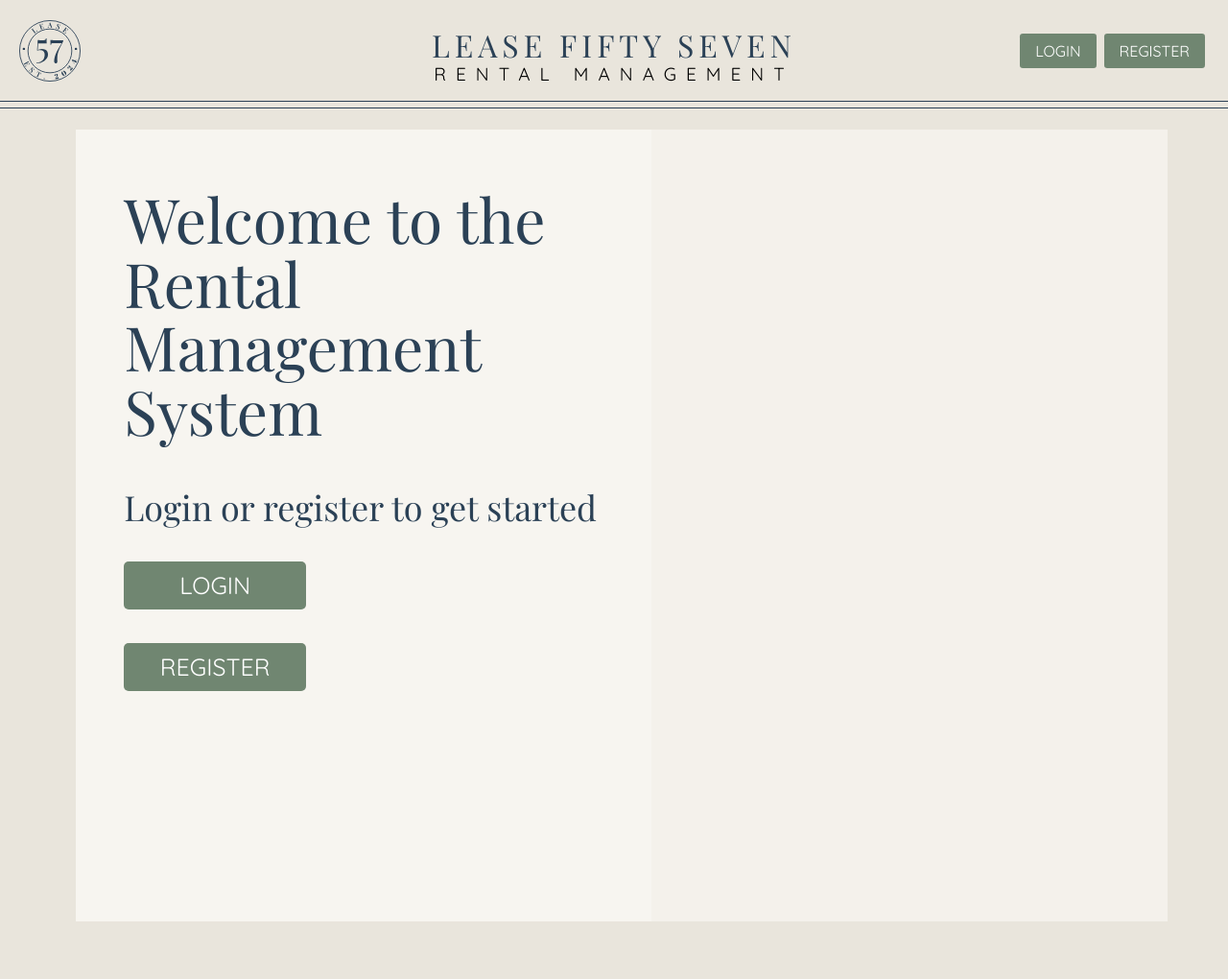
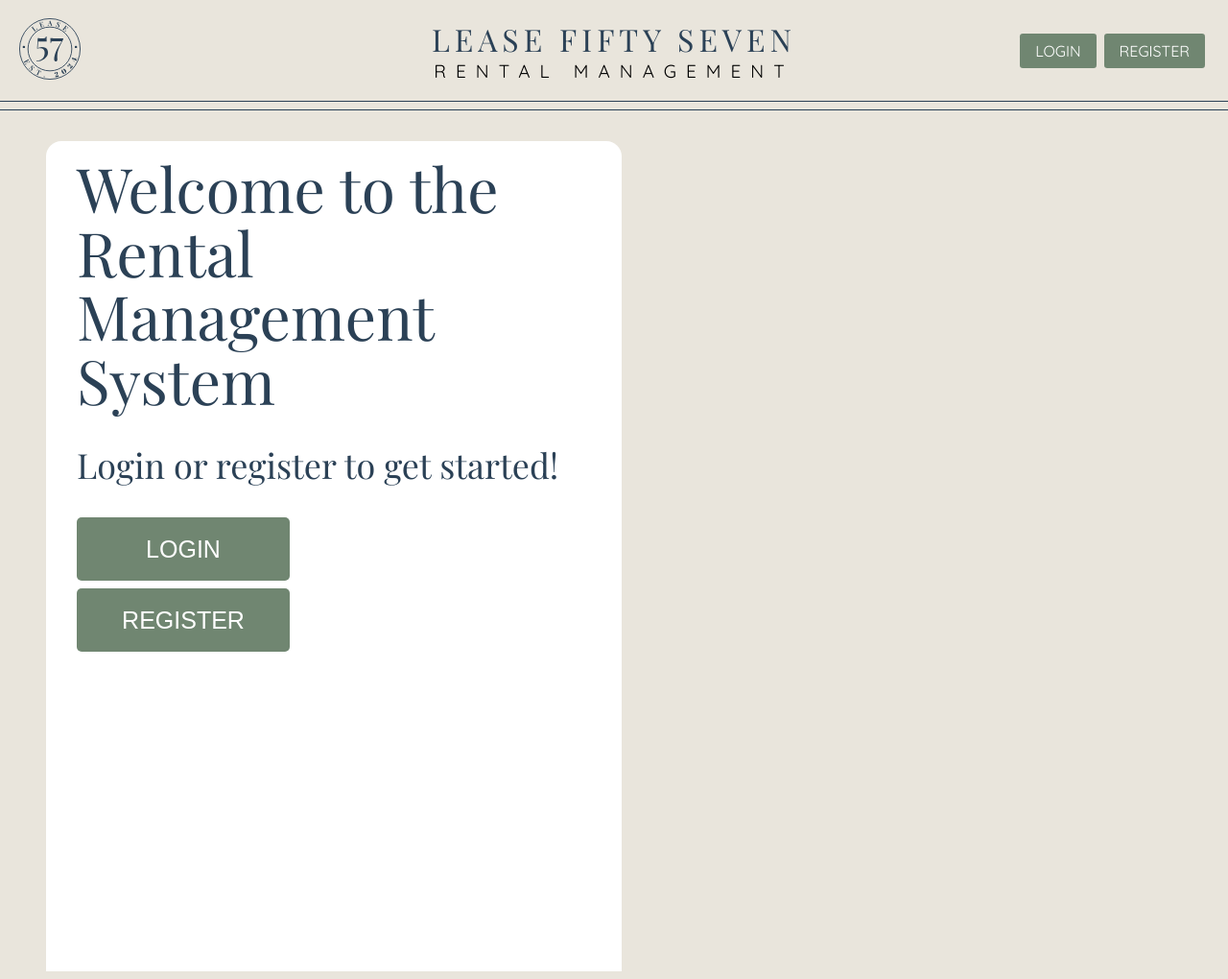
Before and after one commit to SirDanielIII/CISC-327-Project, a Flask app: page / in a window 1280 px wide. Shown: the whole page at 96% size. Run offline with Flask 3, Linux system fonts and the light colour scheme; parts of the project's set-up code (start-up, migrations or seed data) failed here and were passed over.

Commit message:
Improved integration of the new UI changes
Also extended the usage of the new colour pallet

```diff
--- a/app/static/account-style.css
+++ b/app/static/account-style.css
@@ -47,5 +47,5 @@
     transition: background-color 0.3s ease;
 }
 .input-form form button:hover {
-    background-color: #018786;
+    background-color: #636363;
 }
--- a/app/static/homePage.css
+++ b/app/static/homePage.css
@@ -1,117 +1,25 @@
-.ImagePlacement {
-    max-width: 90%;
-    height: 825px;
-    top: 30px;
-    background: #F4F1EB;
-    margin: 0 auto;             /* Centers the div */
-    box-sizing: border-box;     /* Ensures padding doesn’t increase the width */
-    position: relative;
-}
-
-/* FIX */
-.ImageWrapper {
-    width: 100%;
+.WhiteTransparentDivider {
+    padding: 1rem 2rem;
+    border-radius: 1rem;
+    box-sizing: border-box;
+    background: rgba(255, 255, 255);
+    margin: 2rem;
+    max-width: 600px;
     height: 100%;
-    opacity: 0.25; /* Set opacity here for the wrapper */
-}
-/* FIX */
-.Rentalimage {
-    width: 100%;
-    height: 100%;
-    object-fit: cover;
-}
-
-.TransparentDivider {
-    width: 600px;
-    height: 825px;
-    margin: 0 auto;
-    padding: 0 20px;
-    box-sizing: border-box;
-    position: absolute;
-    /* background: rgba(255, 255, 255, 0.50);  */
-}
-
-.WhiteTransparentDivider {
-    width: 600px;
-    height: 825px;
-    margin: 0 auto;
-    padding: 0 20px;
-    opacity: 50%;
-    box-sizing: border-box;
-    position: absolute;
-    background: rgba(255, 255, 255, 0.50);
-}
-
-.LeaseFiftySeven {
-    left: 50%;
-    top: 25px;
-    position: absolute;
-    transform: translateX(-50%);
-    text-align: center;
-    color: #2B4156;
-    font-size: 32px;
-    font-family: 'Playfair Display', serif; /* Add font-family in quotes */
-    font-weight: 400;
-    letter-spacing: 5px;
-}
-
-.RentalManagement {
-    left: 50%;
-    top: 65px;
-    position: absolute;
-    transform: translateX(-50%);
-    text-align: center;
-    color: black;
-    font-size: 19px;
-    font-family: 'Quicksand', sans-serif; /* Add font-family in quotes */
-    font-weight: 400;
-    letter-spacing: 10px;
-}
-
-.OptionsDivider1, .OptionsDivider2 {
-    width: 100%;
-    height: 1px;
-    top: 105px;
-    left: 0;
-    position: absolute;
-    border: none;
-    background-color: #2B4156;
-}
-
-.OptionsDivider2 {
-    top: 112px;
-}
-
-/* FIX ALL */
-
-.WelcomeMessage {
-    font-size: 28px;
-    color: #000;
-    text-align: center;
-    margin-top: 20px;
-    font-family: 'Playfair Display', serif;
+    overflow-y: auto;
 }
 
 .WelcomeMessage1 {
-    width: 498px;
-    height: 349px;
-    left: 50px;
-    top: 60px;
-    position: absolute;
     color: #2B4156;
     font-size: 64px;
     font-family: 'Playfair Display', serif; /* Add font-family in quotes */
     font-weight: 400;
     line-height: 66.70px;
     word-wrap: break-word;
+    margin: 0;
 }
 
 .GetStartedMessage {
-    width: 510px;
-    height: 52px;
-    left: 50px;
-    top: 375px;
-    position: absolute;
     color: #2B4156;
     font-size: 36px;
     font-family: 'Playfair Display', serif; /* Add font-family in quotes */
@@ -123,23 +31,18 @@
 .LoginButton, .RegisterButton {
     width: 190px;
     height: 50px;
-    left: 50px;
-    position: absolute;
     color: #ffffff;
     background: #708671;
     border-radius: 5px;
-    font-family: 'Quicksand', sans-serif; /* Add font-family in quotes */
     font-size: 25px;
     font-weight: 400;
     text-decoration: none;
     text-align: center;
     line-height: 50px;
+    padding: 0.5rem 1rem;
+    margin-bottom: 0.5rem;
+    display: block;
 }
-
-.LoginButton {
-    top: 450px; /* Specific top for LoginButton */
+.LoginButton:hover, .RegisterButton:hover {
+    background-color: #636363;
 }
-
-.RegisterButton {
-    top: 535px; /* Specific top for RegisterButton */
-}
--- a/app/static/managementAccount.css
+++ b/app/static/managementAccount.css
@@ -3,15 +3,16 @@
     flex-direction: column;
     width: 100%;
     height: 100%;
-    border: 1px black solid;
+    border-left: 1px black solid;
 }
 .OutputOptionsBar {
     width: 100%;
     height: 100px;
-    border: 1px black solid;
+    border-bottom: 1px black solid;
     display: flex;
     justify-content: flex-end;
     align-items: center;
+    flex-shrink: 0;
 }
 .OptionsButton {
     width: 200px;
--- a/app/static/style.css
+++ b/app/static/style.css
@@ -19,65 +19,52 @@ button {
     border: 1px black solid;
 }
 .secondary-nav-btn {
-    background-color:#03dac6;
+    background-color: #708671;
     color: #ffffff;
     cursor: pointer;
     width: 87%;
     margin: 0.25rem
 }
+.secondary-nav-btn:hover {
+    background-color: #636363;
+}
 .selectedColor {
-    background-color: #018786;
+    background-color: #636363;
 }
 .Sidebar {
     width: 417px;
+    min-width: 196px;
     height: 100%;
-    border: 1px black solid;
+    border-right: 1px black solid;
     display: flex;
     flex-direction: column;
     align-items: center;
+    overflow-y: auto;
+    padding-top: 0.5rem;
 }
 .LeaseFiftySeven {
-    left: 50%;
-    top: 25px;
-    position: absolute;
-    transform: translateX(-50%);
     text-align: center;
     color: #2B4156;
     font-size: 32px;
     font-family: 'Playfair Display', serif; /* Add font-family in quotes */
     font-weight: 400;
     letter-spacing: 5px;
+    margin: 0;
 }
 .RentalManagement {
-    left: 50%;
-    top: 65px;
-    position: absolute;
-    transform: translateX(-50%);
     text-align: center;
     color: black;
     font-size: 19px;
     font-family: 'Quicksand', sans-serif; /* Add font-family in quotes */
     font-weight: 400;
     letter-spacing: 10px;
+    margin: 0;
 }
-.NavOptionsDivider1, .NavOptionsDivider2 {
-    width: 100%;
-    height: 1px;
-    top: 105px;
-    left: 0;
-    position: absolute;
-    border: none;
-    background-color: #2B4156;
-}
-.NavOptionsDivider2 {
-    top: 112px;
-}
-
 .Name {
-    color: #8e3fee;
+    color: #2B4156;
     font-size: 24px;
     font-weight: 500;
-    word-wrap: break-word;
+    white-space: nowrap;
 }
 .nav-logo {
     aspect-ratio: 1;
@@ -90,8 +77,21 @@ button {
     display: flex;
     align-items: center;
     justify-content: space-between;
-    position: relative;
     padding: 0 20px;
+    border-bottom: 1px #2B4156 solid;
+}
+.navbar .left {
+    flex-grow: 1;
+    flex-basis: 0;
+}
+.navbar .right {
+    flex-grow: 1;
+    flex-basis: 0;
+    display: flex;
+    justify-content: flex-end;
+}
+.nav-title {
+    white-space: nowrap;
 }
 .unauth-btns-cont {
     display: flex;
@@ -106,22 +106,23 @@ button {
     text-decoration: none;
     font-family: 'Quicksand', sans-serif;
 }
-
+.unauth-btn:hover {
+    background-color: #636363;
+}
 .welcome-message {
     font-size: 48px;
     font-weight: 700;
     margin-bottom: 20px;
-    color: #BB86FC; /* Accent color */
+    color: #2B4156; /* Accent color */
 }
 .subtitle {
     font-size: 24px;
     font-weight: 400;
-    margin-bottom: 40px;
-    color: #6026a7;
+    color: black;
     margin: 0.5rem 0;
 }
 .text {
-    color: #8e3fee;
+    color: #2B4156;
     font-size: 20px;
     font-weight: 400;
     margin: 0.5rem 0;
@@ -130,7 +131,8 @@ button {
     display: flex;
     flex: 1;
     overflow: hidden;
-    margin-bottom: 0.5rem;
+    margin: 0.5rem 0;
+    border-top: 1px #2B4156 solid;
 }
 .content-container {
     margin-left: 1rem;
--- a/app/templates/account/setup_2fa.html
+++ b/app/templates/account/setup_2fa.html
@@ -32,7 +32,7 @@
             margin: 0;
         }
         .secret-token {
-            margin: 0 0 0.5rem 0;
+            margin: 0.5rem 0;
             color: #3D3D3D;
         }
     </style>
--- a/app/templates/account/verify_2fa.html
+++ b/app/templates/account/verify_2fa.html
@@ -9,7 +9,6 @@
     <p class="subtitle">Complete authentication by verifying your setup 2FA method.</p>
     <br>
     <p class="text">Enter the 6 digits found in the authenticator app used to register 2FA authentication with this account.</p>
-    <br>
     <div class="input-form">
         <form method="POST">
             <input type="text" name="verification_code" placeholder="Verification Code" required pattern="\d{6}">
--- a/app/templates/base.html
+++ b/app/templates/base.html
@@ -11,35 +11,37 @@
         <link href="https://fonts.googleapis.com/css2?family=DM+Sans:wght@400;700&display=swap" rel="stylesheet">
         <!-- CSS Styles -->
         <link rel="stylesheet" href="{{ url_for('static', filename='style.css') }}">
-    <link rel="stylesheet" href="{{ url_for('static', filename='homePage.css') }}">
 
         <!-- Favicon-->
-     <link rel="icon" href="{{url_for('static', filename='favicon.ico')}}">
-     <link rel="icon" href="{{url_for('static', filename='logofavicon.svg')}}">
+        <link rel="icon" type="image/svg+xml" href="{{url_for('static', filename='logofavicon.svg')}}">
+        <!-- Alternative icon for browsers that do not support svg icons-->
+        <link rel="icon" type="image/x-icon" href="{{url_for('static', filename='favicon.ico')}}">
     {% endblock %}
 </head>
 <body>
     <!--Main nav start-->
     <div class="navbar">
-        <div class="LeaseFiftySeven">LEASE FIFTY SEVEN</div>
-        <div class="RentalManagement">RENTAL MANAGEMENT</div>
-        <div class="NavOptionsDivider1"></div>
-        <div class="NavOptionsDivider2"></div>
+        <div class="left">
             <img class="nav-logo" src="{{url_for('static', filename='logofavicon.svg')}}" onclick="location.href='/'">
+        </div>
+        <div class="nav-title">
+            <h1 class="LeaseFiftySeven">LEASE FIFTY SEVEN</h1>
+            <h3 class="RentalManagement">RENTAL MANAGEMENT</h3>
+        </div>
+        <div class="right">
+            <div class="unauth-btns-cont">
                 {% if current_user.is_authenticated %}
-        <div class="unauth-btns-cont">
                     <h3 class="Name">{{current_user.first_name}} {{current_user.last_name}}</h3>
-            <a class="unauth-btn" href="/logout">Logout</a>
+                    <a class="unauth-btn" href="/logout">LOGOUT</a>
                     </div>
                 {% else %}
-            <div class="unauth-btns-cont">
                     <a class="unauth-btn" href="/login">LOGIN</a>
                     <a class="unauth-btn" href="/register">REGISTER</a>
-            </div>
                 {% endif %}
             </div>
+        </div>
+    </div>
     <!--main nav end-->
-
     <!--Messages Start-->
     {% with messages = get_flashed_messages(with_categories=true) %}
         {% if messages %}
--- a/app/templates/index.html
+++ b/app/templates/index.html
@@ -7,23 +7,15 @@
 {% endblock %}
 
 {% block content %}
-
-    <div class="ImagePlacement">
-        <!-- <div class="ImageWrapper">
-            <img class="RentalImage" src="https://i.pinimg.com/736x/84/ee/be/84eebe02452e0400dd955c9be54b99a8.jpg" />
-        </div> -->
-        <div class="WhiteTransparentDivider"></div>
-        <div class="TransparentDivider">
-            <!-- <h1 class="WelcomeMessage">Welcome to the Rental Management System</h1> -->
-            <div class="WelcomeMessage1">Welcome to the Rental Management System</div>
-            <div class="GetStartedMessage">Login or register to get started</div>
-            {% if not current_user.is_authenticated %}
-                <!-- <p class="subtitle">Login or register to get started!</p> -->
-                <div class="unauth-btns-cont">
-                    <a class="LoginButton" href="/login">LOGIN</a>
-                    <a class="RegisterButton" href="/register">REGISTER</a>
-                </div>
-            {% endif %}
-        </div>
+    <div class="WhiteTransparentDivider">
+        {% if not current_user.is_authenticated %}
+            <h1 class="WelcomeMessage1">Welcome to the Rental Management System</h1>
+            <h3 class="GetStartedMessage">Login or register to get started!</h3>
+            <a class="LoginButton" href="/login">LOGIN</a>
+            <a class="RegisterButton" href="/register">REGISTER</a>
+        {% else %}
+            <h1 class="WelcomeMessage1">Welcome {{ current_user.first_name }}, to the Rental Management System</h1>
+            <h3 class="GetStartedMessage">Click on any link from the sidebar to get started!</h3>
+        {% endif %}
     </div>
 {% endblock %}
```
Also changed, not shown: tests/base_test_class.py (+4 -1 lines), tests/test_accounts.py (+4 -4 lines), tests/test_public.py (+1 -1 lines). Lines whose indentation alone changed are shown as unchanged.
